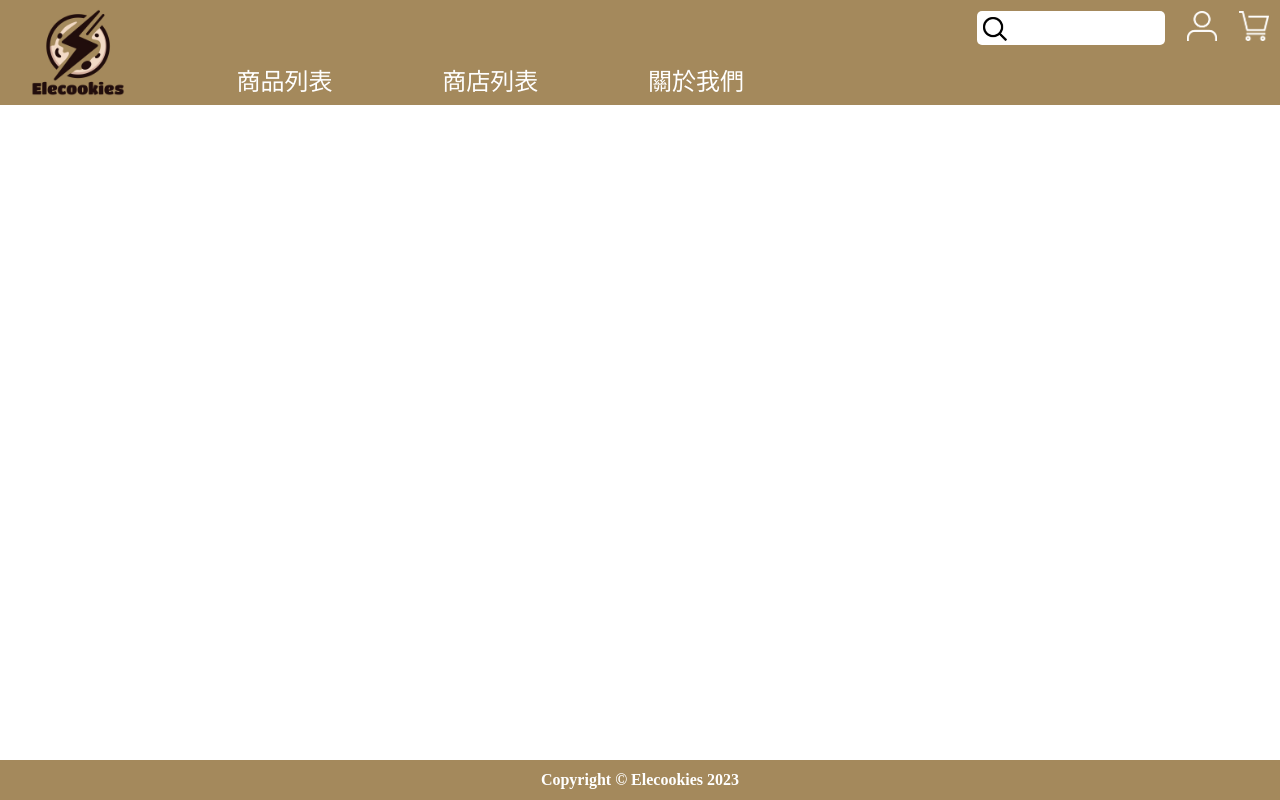
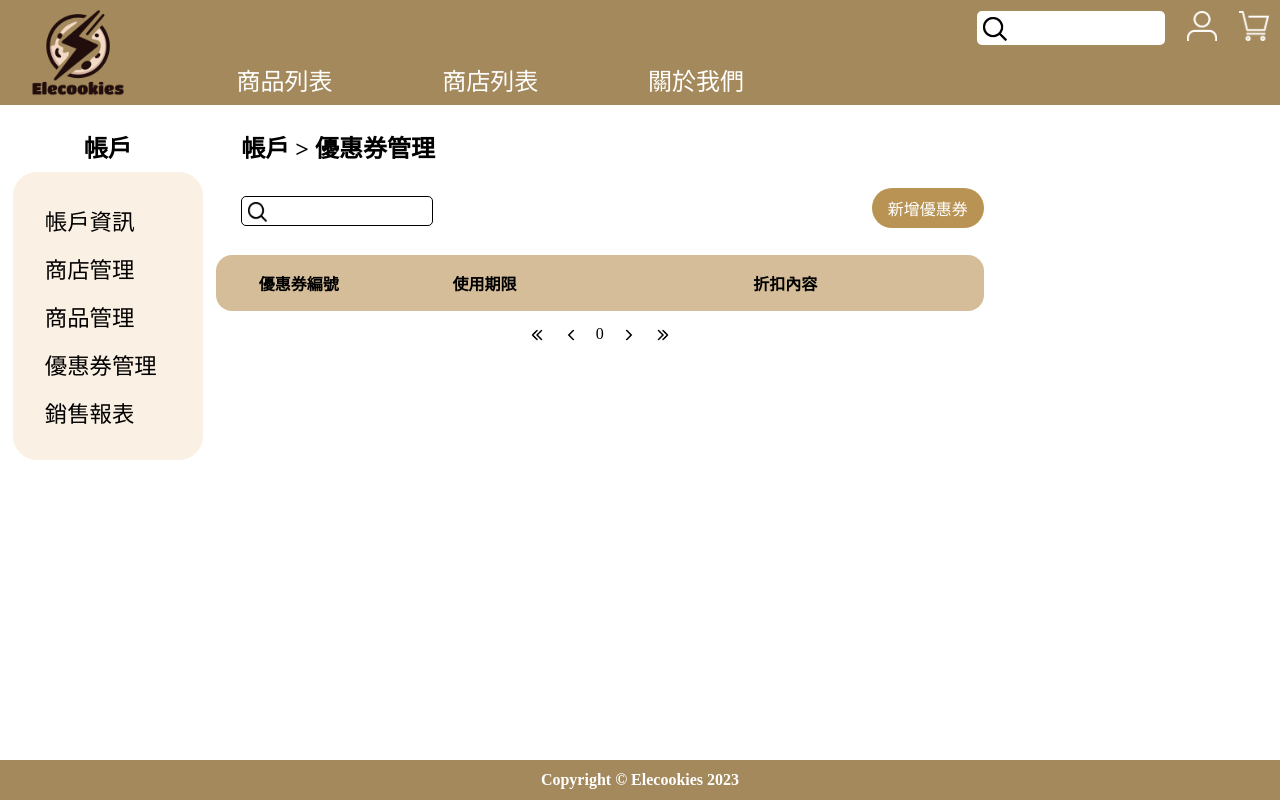
Before and after one commit to Zch720/NTUT_112_1_DatabaseProject_frontend, a React (Vite) app: page /user/shop-coupons in a window 1280 px wide. Built offline with nearby package versions, Linux system fonts and the light colour scheme; a web font is replaced by a local one.

Commit message:
[Layout Designment] Implemented ShopCoupons

```diff
--- a/src/App.tsx
+++ b/src/App.tsx
@@ -13,6 +13,7 @@ import AccountOrders from "./account/customer/AccountOrders";
 import AccountCoupons from "./account/customer/AccountCoupons";
 import ShopProfile from "./account/staff/ShopProfile";
 import ShopProducts from "./account/staff/ShopProducts";
+import ShopCoupons from "./account/staff/ShopCoupons";
 import ProductProfile from "./shop/ProductProfile";
 
 function MainBody() {
@@ -32,6 +33,7 @@ function MainBody() {
 						<Route path="/user/coupons" element={<AccountCoupons />} />
 						<Route path="/user/shop-profile" element={<ShopProfile />} />
 						<Route path="/user/shop-products" element={<ShopProducts />} />
+						<Route path="/user/shop-coupons" element={<ShopCoupons />} />
 					</Route>
 					<Route path="/shop" element={<Account />}>
 						<Route path="/shop/product" element={<ProductProfile />} />
--- /dev/null
+++ b/src/account/staff/ShopCoupons.css
@@ -0,0 +1,23 @@
+.shop-coupons-list {
+    width: fit-content;
+}
+
+.shop-coupons-toolbar {
+  display: flex;
+  align-items: center;
+}
+
+.shop-coupons-toolbar select {
+    vertical-align: middle;
+}
+
+.shop-coupons-add-new {
+    height: 2.5rem;
+    margin-left: auto;
+    padding: 0 1rem;
+    border: 0px;
+    border-radius: 1.25rem;
+    background-color: #B89354;
+    color: white;
+    font-size: 1rem;
+}
--- /dev/null
+++ b/src/account/staff/ShopCoupons.tsx
@@ -0,0 +1,83 @@
+import { useState } from "react";
+import "./ShopCoupons.css";
+import ShopProducts from "./ShopProducts";
+import PageChooser from "../../PageChooser";
+import SearchBox from "../../SearchBox";
+
+type CouponType = {
+    id: string;
+    startDate: string;
+    endDate: string;
+    description: string;
+};
+
+function AccountPageTitle() {
+    return(
+        <h3 className="account-page-title">帳戶 {">"} 優惠券管理</h3>
+    );
+}
+
+function CouponsListToolBar() {
+    return (
+        <div className="shop-coupons-toolbar">
+            <div className="search-box-container">
+                <SearchBox hasBorder={true} />
+            </div>
+            <button className="shop-coupons-add-new">新增優惠券</button>
+        </div>
+    );
+}
+
+function CouponTableHeaderRow() {
+    return (
+        <tr>
+            <td style={{width: "13vw"}}>優惠券編號</td>
+            <td style={{width: "16vw"}}>使用期限</td>
+            <td style={{width: "31vw"}}>折扣內容</td>
+        </tr>
+    );
+}
+
+function CouponRow({ coupon } : { coupon: CouponType }) {
+    return (
+        <tr key={coupon.id}>
+            <td>{coupon.id}</td>
+            <td>{coupon.startDate + " ~ " + coupon.endDate}</td>
+            <td>{coupon.description}</td>
+        </tr>
+    );
+}
+
+function CouponsTable({ coupons }: { coupons: CouponType[] }) {
+    return (
+        <table>
+            <thead>
+                <CouponTableHeaderRow />
+            </thead>
+            <tbody>
+                {coupons.map((coupon) => <CouponRow coupon={coupon} />)}
+            </tbody>
+        </table>
+    );
+}
+
+function ShopCouponsList({ coupons }: { coupons: CouponType[] }) {
+    return (
+        <div className="shop-coupons-list">
+            <CouponsListToolBar />
+            <CouponsTable coupons={coupons} />
+            <PageChooser maxPage={0} onPageChange={() => {}} />
+        </div>
+    );
+}
+
+export default function ShopCoupons() {
+    const [coupons, setCoupons] = useState<CouponType[]>([]);
+
+    return (
+        <div className="account-page-content">
+            <AccountPageTitle />
+            <ShopCouponsList coupons={coupons}/>
+        </div>
+    );
+}
```
